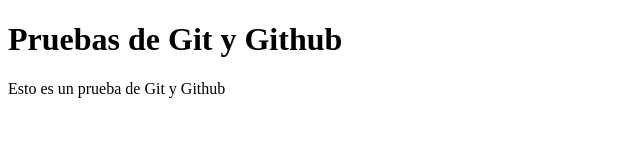
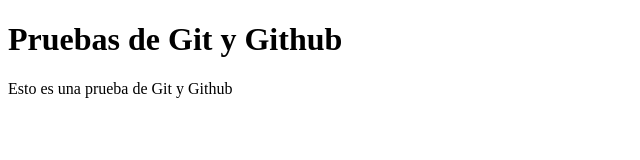
Before and after one commit to Fede6299/Alura-Git, a plain HTML site: page index.html in a window 1280 px wide. Shown: the full height of the page, 0-640 px from the left. Drawn offline with Linux system fonts and the light colour scheme.

Commit message:
correccion de una palabra

```diff
--- a/index.html
+++ b/index.html
@@ -10,7 +10,7 @@
 
 <body>
     <h1>Pruebas de Git y Github</h1>
-    <p>Esto es un prueba de Git y Github</p>
+    <p>Esto es una prueba de Git y Github</p>
 </body>
 
 </html>
```
